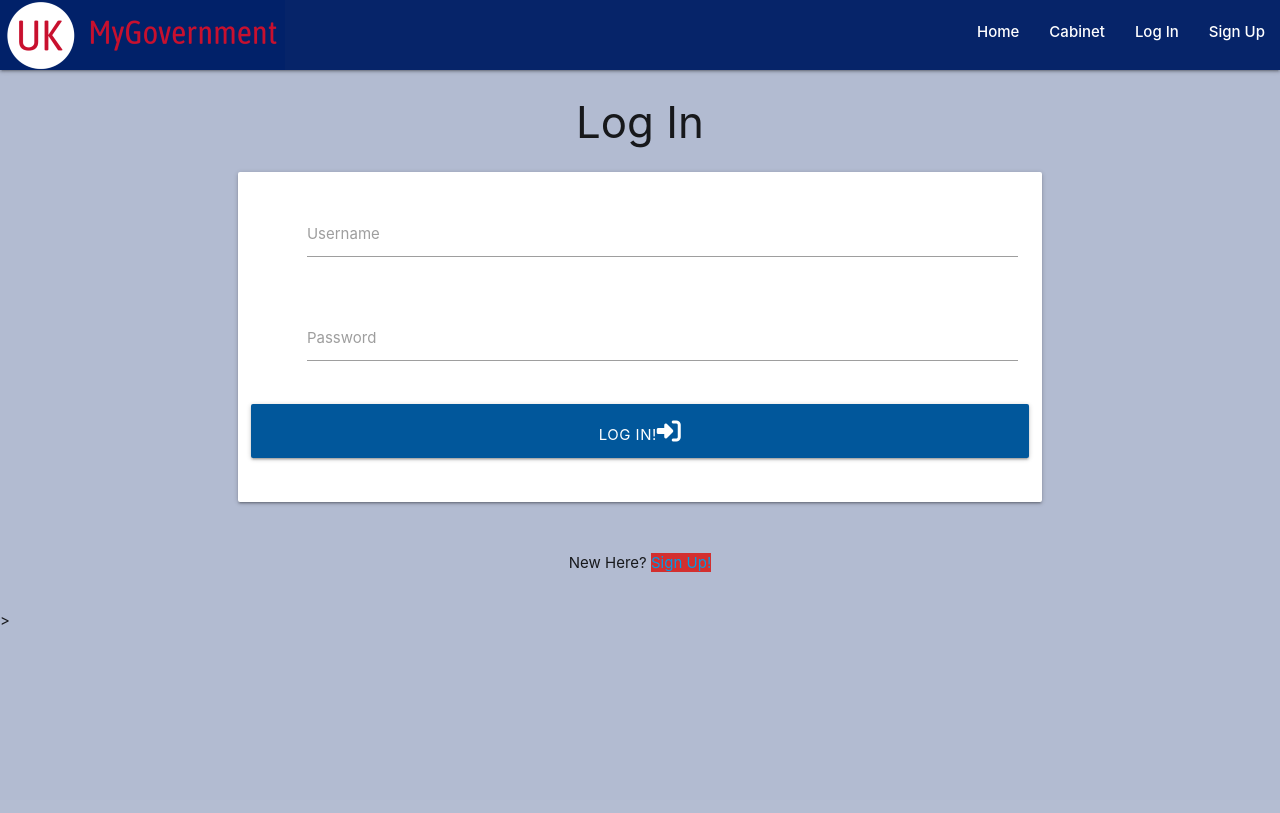
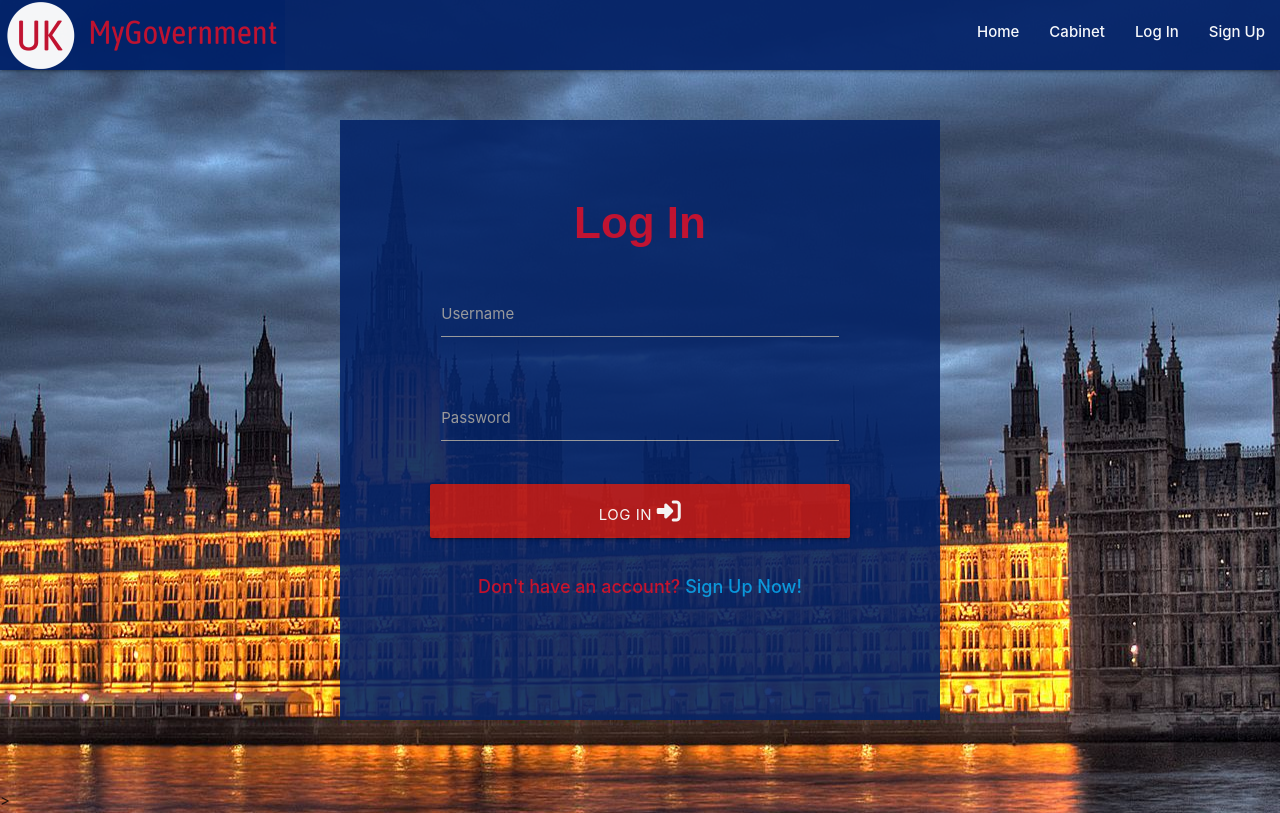
Before and after one commit to alikariminik/My-Gov-Milestone-Project-3, a Flask app: page /login in a window 1280 px wide. Before the commit the page ends 625 px from the top, so only its background shows below. Run offline with Flask 2, Linux system fonts and the light colour scheme; some libraries are stand-ins or nearby versions.

Commit message:
updated login page

```diff
--- a/static/css/style.css
+++ b/static/css/style.css
@@ -14,6 +14,7 @@ nav {
 
  body {
     background-color: rgb(1, 33, 105, 0.3);
+    z-index: -1;
  }
 
 
@@ -25,14 +26,7 @@ nav {
  .add-member{
     display: flex;
     justify-content: flex-start;
-
  }
-
- .edit-switch{
-    display: flex;
-    justify-content: flex-end;
- }
-
 
  /* Cabinet Member Profile Card and Picture */
 
@@ -44,15 +38,15 @@ nav {
  }
 
  .option-image {
-    width: 330px;
-    height: 400px;
+    width: 360px;
+    height: 480px;
     border-style:groove;
     border-color: #C8102E;
  }
 
  .profile-box {
     width: 100%;
-    height: 600px;
+    height: 660px;
     /* border-style: outset; */
  }
 
@@ -78,7 +72,7 @@ nav {
  .cab-constituency{
     font-family: 'lora', serif ;
     font-weight: 600;
-    font-size: 16px ;
+    font-size: 18px ;
     text-align: center;
  }
 
@@ -108,3 +102,50 @@ nav {
     background-color: whitesmoke;
     color: #C8102E;
  }
+
+ /* Login Page */
+
+ #loginbg{
+   background-image: url("../images/bhop.jpg");
+   background-repeat: no-repeat;
+   opacity: 0.95;
+   overflow: hidden;
+   background-position: center;
+   height: 100%;
+   width: 100%;
+}
+
+.login-card-outer{
+   height: 700px;
+   width: 100%;
+   display: flex;
+   justify-content: center;
+   align-items: center;
+}
+
+.login-card{
+   height: 600px;
+   width: 600px;
+   background-color: rgb(6, 36, 105, 0.95);
+   display: flex;
+   justify-content: center;
+   align-items: center;
+}
+
+.login-form{
+   display: flex;
+   justify-content: center;
+   align-items: center;
+}
+
+.cat{
+   height: 500px;
+}
+
+.login-text{
+   font-family: 'cabin', sans-serif;
+   color: #C8102E;
+   font-weight:600;
+   font-size: 44px;
+   padding: 20px 0 20px 0;
+}
--- a/templates/base.html
+++ b/templates/base.html
@@ -18,7 +18,7 @@
         <!-- Navbar -->
         <nav>
             <div class="nav-wrapper">
-              <a href="" class="brand-logo"><img id="log" src="{{ url_for('static', filename='images/UKGov1.png') }}"></a>
+              <a href="{{ url_for('home') }}" class="brand-logo"><img id="logo" src="{{ url_for('static', filename='images/UKGov1.png') }}"></a>
               <a href="#" data-target="mobile-demo" class="sidenav-trigger"><i class="fa-solid fa-bars"></i></a>
               <ul class="right hide-on-med-and-down">
                 <li><a href="{{ url_for('home') }}">Home</a></li>
@@ -37,7 +37,6 @@
             <li><a href="">Home</a></li>
             <li><a href="">Cabinet</a></li>
             {% if session.user %}
-                <li><a href="">Edit Minister</a></li>
                 <li><a href="">Log Out</a></li>
             {% else %}
                 <li><a href="">Log In</a></li>
@@ -45,7 +44,6 @@
             {% endif %}
           </ul>
     </header>
-
     <section>
         <!-- flash messages -->
         {% with messages = get_flashed_messages() %}
--- a/templates/login.html
+++ b/templates/login.html
@@ -1,46 +1,45 @@
 {% extends "base.html" %}
 {% block content %}
+<body id="loginbg">
 
-    <h3 class="center-align">Log In</h3>
-
-    <div class="row">
-        <form class="col s12 m8 offset-m2" method="POST" action="{{ url_for('login') }}">
-            <div class="card-panel">
+    <section class="row login-card-outer">
+        <div class="login-card">
+            <form class="s12 center-align" style= width:70% method="POST" action="{{ url_for('login') }}">
+                <div class="cat">
+                    <div class="login-text">Log In</div>
                     <!-- username -->
-                <div class="row">
-					<div class="input-field col s12">
-						<i class=" prefix red darken-2 text-darken-4"></i>
-						<input id="username" name="username" type="text" minlength="5"
-                            maxlength="15" pattern="^[a-zA-Z0-9]{5,15}$" class="validate" required>
+                    <div class="row ">
+                        <div class="input-field col s12 login-form">
+                            <input id="username" name="username" type="text" minlength="5" maxlength="15"
+                                pattern="^[a-zA-Z0-9]{5,15}$" class="validate" required>
                             <label for="username">Username</label>
                         </div>
                     </div>
                     <!-- passowrd -->
-                <div class="row">
-                    <div class="input-field col s12">
-						<i class=" prefix red darken-2 text-darken-4"></i>
-                        <input id="password" name="password" type="password" minlength="5"
-                            maxlength="15" pattern="^[a-zA-Z0-9]{5,15}$" class="validate" required>
+                    <div class="row login-form ">
+                        <div class="input-field col s12 ">
+                            <input id="password" name="password" type="password" minlength="5" maxlength="15"
+                                pattern="^[a-zA-Z0-9]{5,15}$" class="validate" required>
                             <label for="password">Password</label>
                         </div>
                     </div>
                 <!-- login -->
+                    <div class="row login-form ">
+                        <button type="submit" class="col s12 btn-large  red darken-4 text-shadow">
+                            Log In  <i class="fa-solid fa-right-to-bracket"></i>
+                        </button>
+                    </div>
                     <div class="row">
-                    <button type="submit" class="col s12 btn-large light-blue darken-4 text-shadow">
-                        Log In!<i class="fas fa-sign-in-alt"></i>
-                    </button>
+                        <div class="col s12 ">
+                            <p class="center-align">
+                                <strong style="color: #C8102E; font-size:18px"> Don't have an account?
+                                    <a href="{{ url_for('signup') }}">Sign Up Now!</a></strong>
+                            </p>
+                        </div>
                     </div>
                 </div>
             </form>
         </div>
-
-    <div class="row">
-        <div class="col s12">
-            <p class="center-align">
-                New Here?
-                <a href="" class="red darken-2 text-darken-4">Sign Up!</a>
-            </p>
-        </div>
-    </div>
-
+    </section>
+</body>
 {% endblock %}
```
Also changed, not shown: app.py (line endings or trailing spaces), static/images/bhop.jpg (added). Lines whose indentation alone changed are shown as unchanged.
